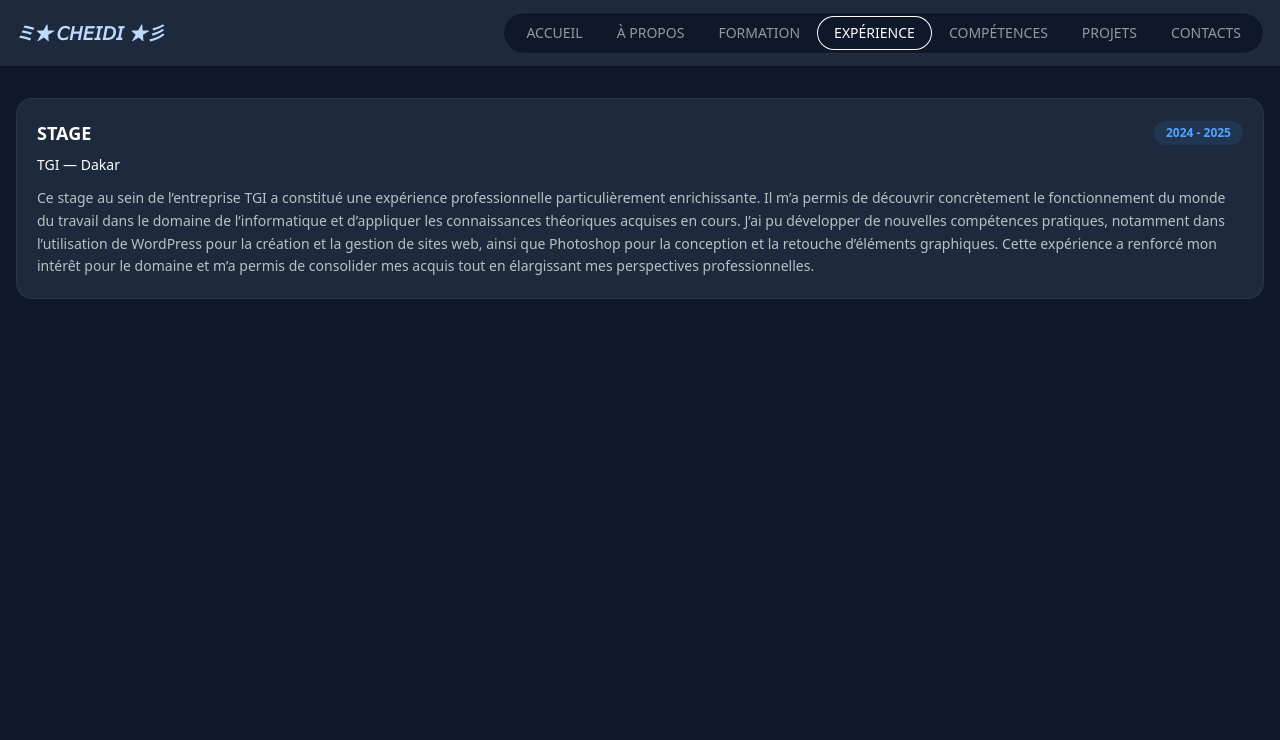
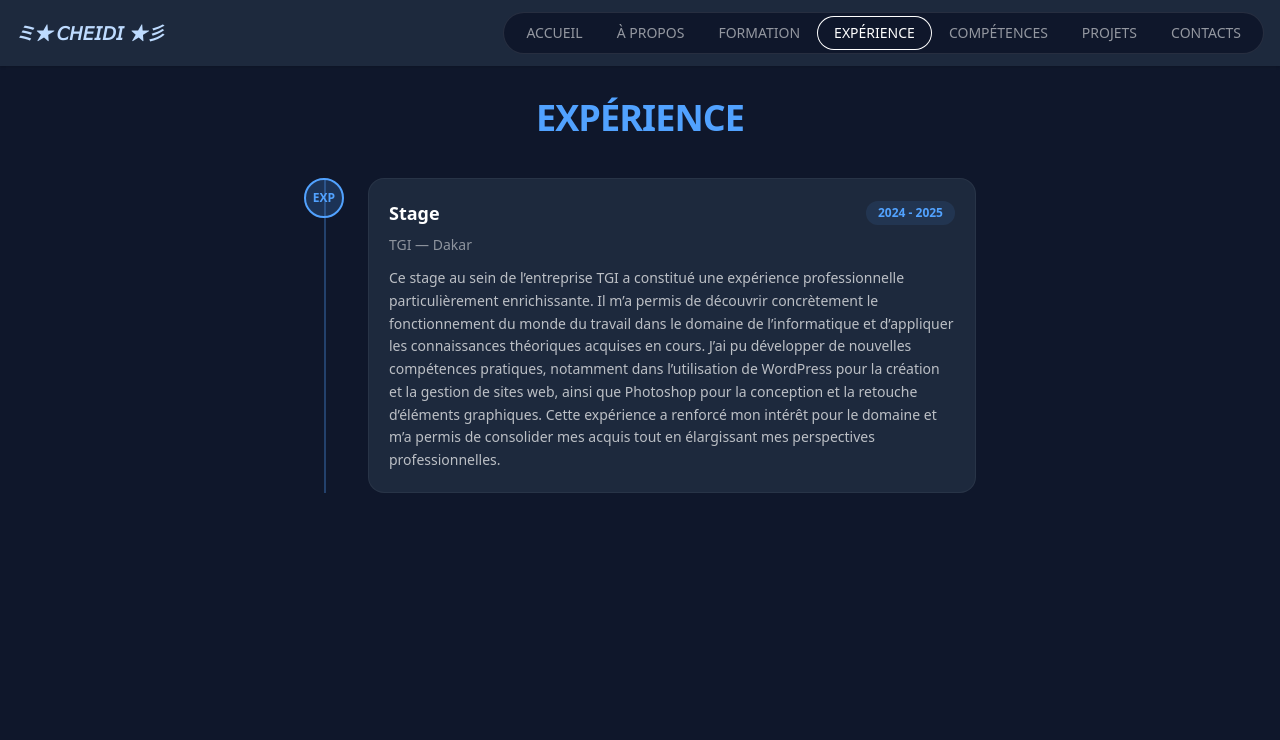
Before and after one commit to CHEIDI1/portfolio, a website: page EXPERIENCE.HTML in a window 1280 px wide. Shown: the top 740 px of the page. Drawn offline with Linux system fonts and the light colour scheme.

Commit message:
modif de PARCOUR.HTML

```diff
--- a/EXPERIENCE.HTML
+++ b/EXPERIENCE.HTML
@@ -6,7 +6,7 @@
     <link href="output.css" rel="stylesheet">
     <title>Portfolio de Cheikh</title>
 </head>
-<body class="bg-slate-900 text-white">
+<body class="bg-slate-900 text-white overflow-hidden">
 
    <!-- NAVBAR -->
 <div class="bg-slate-800 shadow px-4 py-3">
@@ -43,19 +43,38 @@
         </details>
     </div>
 </div>
-    <!-- CONTENU -->
-    <div class="flex-1 flex flex-col items-center px-4 py-8 pb-20  ">
-       <div class="bg-slate-800 rounded-2xl p-5 flex-1 border border-white/5">
+  <!-- CONTENU -->
+<main class="flex-1 flex flex-col items-center px-4 py-8 pb-20 min-h-screen">
+
+    <h1 class="text-3xl sm:text-4xl font-black tracking-tight mb-10 text-center">
+        <span class="text-blue-400">EXPÉRIENCE</span>
+    </h1>
+
+    <div class="relative flex flex-col gap-8 w-full max-w-2xl">
+
+        <!-- Ligne verticale -->
+        <div class="absolute left-5 top-0 bottom-0 w-0.5 bg-blue-400/30"></div>
+
+        <!-- Stage -->
+        <div class="flex gap-6 items-start">
+            <div class="z-10 w-10 h-10 rounded-full bg-blue-400/20 border-2 border-blue-400 flex items-center justify-center shrink-0">
+                <span class="text-blue-400 font-black text-xs">EXP</span>
+            </div>
+            <div class="bg-slate-800 rounded-2xl p-5 flex-1 border border-white/5">
                 <div class="flex items-center justify-between mb-2 flex-wrap gap-2">
-                    <h2 class="text-white font-bold text-lg"> STAGE </h2>
+                    <h2 class="text-white font-bold text-lg">Stage</h2>
                     <span class="text-blue-400 text-xs font-semibold bg-blue-400/10 px-3 py-1 rounded-full">2024 - 2025</span>
                 </div>
-                <p class="text-white  text-sm">TGI — Dakar</p>
+                <p class="text-white/50 text-sm">TGI — Dakar</p>
                 <p class="text-white/70 text-sm mt-3 leading-relaxed">
-                   Ce stage au sein de l’entreprise TGI a constitué une expérience professionnelle particulièrement enrichissante. Il m’a permis de découvrir concrètement le fonctionnement du monde du travail dans le domaine de l’informatique et d’appliquer les connaissances théoriques acquises en cours. J’ai pu développer de nouvelles compétences pratiques, notamment dans l’utilisation de WordPress pour la création et la gestion de sites web, ainsi que Photoshop pour la conception et la retouche d’éléments graphiques.
+                    Ce stage au sein de l’entreprise TGI a constitué une expérience professionnelle particulièrement enrichissante. Il m’a permis de découvrir concrètement le fonctionnement du monde du travail dans le domaine de l’informatique et d’appliquer les connaissances théoriques acquises en cours. J’ai pu développer de nouvelles compétences pratiques, notamment dans l’utilisation de WordPress pour la création et la gestion de sites web, ainsi que Photoshop pour la conception et la retouche d’éléments graphiques.
 Cette expérience a renforcé mon intérêt pour le domaine et m’a permis de consolider mes acquis tout en élargissant mes perspectives professionnelles.
 
+            </div>
+        </div>
+
     </div>
+</main>
 
     <!-- FOOTER -->
  <footer class="bg-slate-800 flex flex-col items-center justify-center fixed bottom-0 w-full py-1 gap-1">
```
Also changed, not shown: COMPETENCES.HTML (+3 -3 lines), PARCOUR.HTML (+1 -2 lines).
